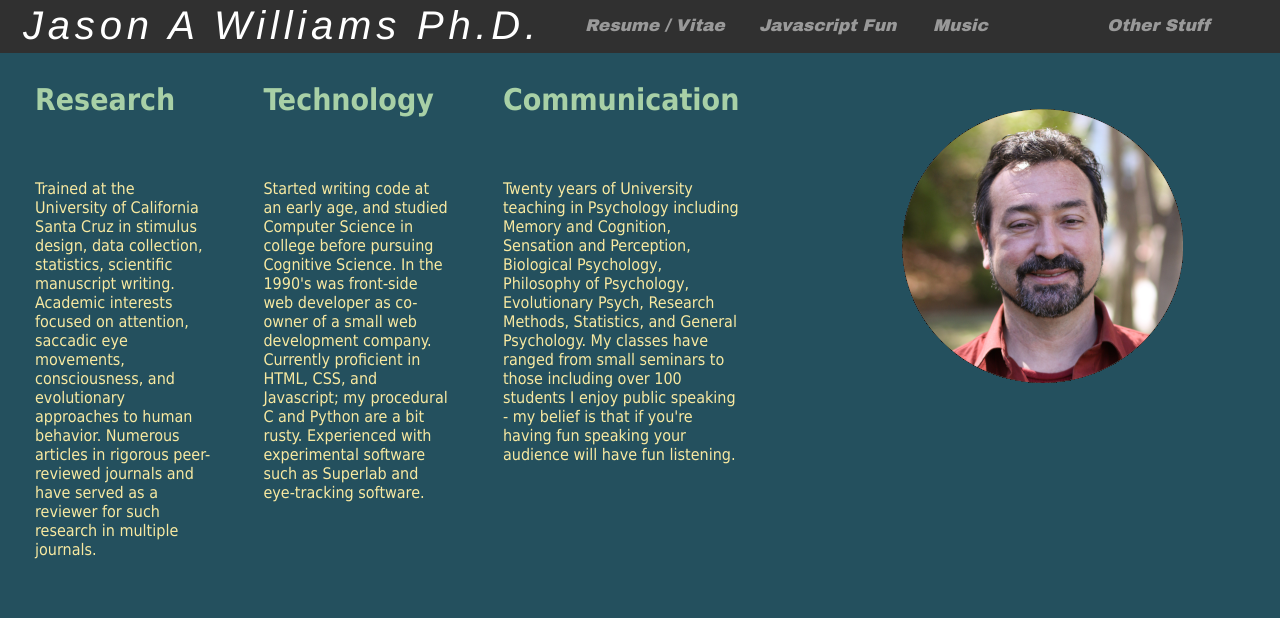
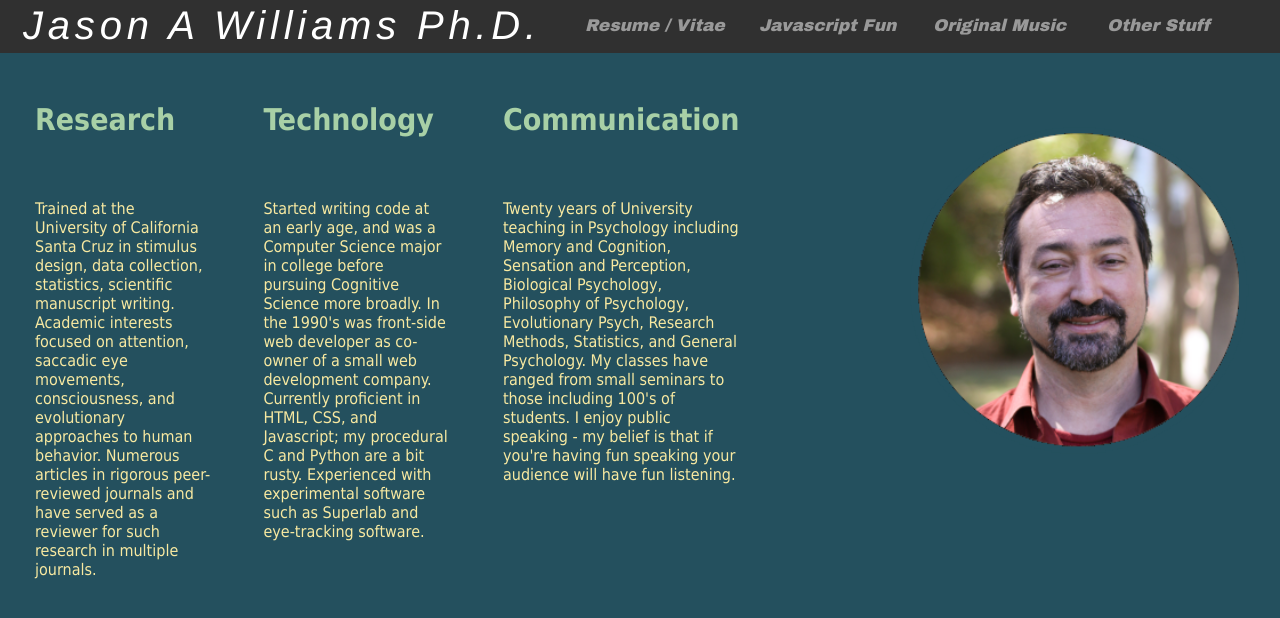
Before and after one commit to drfreudjr/drfreudjr.github.io, a plain HTML site: page index.html in a window 1280 px wide. Drawn offline with Linux system fonts and the light colour scheme.

Commit message:
Image scales to browser width

```diff
--- a/css/index.css
+++ b/css/index.css
@@ -1,4 +1,5 @@
-body 	{background-color: #24505E;}
+body 	{background-color: #24505E;
+	}
 
 #stripe { background-color: #303030;
 	  background:linear-gradient(left, #303030, #24505E);
@@ -25,11 +26,12 @@ body 	{background-color: #24505E;}
 	font-style: italic;
 	width: 170px;}
 
-p.space {font-size:80px;)}
+p.space {font-size:100px;)}
 
 #my_picture {
 	float: right;
-	margin: 0 0 0 0px;}
+	margin: 0 0 0 0px;
+	width: 30%}
 
 #columns {width: 60%;
 	font-family: tahoma, courier;}
--- a/index.html
+++ b/index.html
@@ -15,21 +15,24 @@
 	<link href="css/index.css" type="text/css" rel="stylesheet" />
 </head>
 
-<body>
+<body id = "body_id">
 
 <table id="stripe">
 	<tr id="menu_row">
 		<td id="name"> Jason A Williams Ph.D. <td/>
 		<td id="resume_link" class="menu">Resume / Vitae</td>
 		<td id="javascript_link" class="menu">Javascript Fun </td>
-		<td id="music_link" class="menu">Music </td>
+		<td id="music_link" class="menu">Original Music </td>
 		<td id="other_stuff" class="menu">Other Stuff</td>
 	<tr>
 </table>
 
-<img id="my_picture" src="images/me.png">
 
 <p id="space_below_stripe" class="space"></p>
+
+<img id="my_picture" src="images/me_cropped.png">
+
+
 
 <table id="columns">
 	<tr>
@@ -44,15 +47,15 @@
 					Numerous articles in rigorous peer-reviewed journals and have
 					served as a reviewer for such research in multiple journals.</td>
 
-		<td id="content_for_technology" class="content">	Started writing code at an early age, and studied Computer Science in college
-					before pursuing Cognitive Science. In the 1990's was front-side web developer as co-owner
+		<td id="content_for_technology" class="content">	Started writing code at an early age, and was a Computer Science major in college
+					before pursuing Cognitive Science more broadly. In the 1990's was front-side web developer as co-owner
 					of a small web development company. Currently proficient in HTML, CSS, and Javascript;
 					my procedural C and Python are a bit rusty. Experienced with experimental
 					software such as Superlab and eye-tracking software.</td>
 
 		<td id="content_for_communication" class="content">	Twenty years of University teaching in Psychology including Memory and Cognition,
 					Sensation and Perception, Biological Psychology, Philosophy of Psychology, Evolutionary Psych, Research Methods,
-					Statistics, and General Psychology. My classes have ranged from small seminars to those including over 100 students
+					Statistics, and General Psychology. My classes have ranged from small seminars to those including 100's of students.
 					I enjoy public speaking - my belief is that if you're having fun speaking your audience will have fun
 					listening.
 		</td>
--- a/js/homepage_javascript.js
+++ b/js/homepage_javascript.js
@@ -1,4 +1,6 @@
 /* Javascript for my homepages - feel free to borrow any code you like! */
+
+/* ################### MENU ELEMENT STUFF  ########################## */
 
 /* Function to swap out text of dead menu links with menu-item element passed as parameter */
 
@@ -32,3 +34,7 @@
 		menu_items[counter].addEventListener('mouseout', function() {  		// Anonymous function needed to send parameters
 			change_dead_link(menu_items[counter], menu_items_original_text[counter])}, false);	// Send element of triggered menu_item
 	}
+
+/*  ############################ END MENU STUFF ####################################### */
+
+/* ############################# SCALE PAGE TO WIDTH ################################## */
```
Also changed, not shown: images/fractal.jpg (added), images/me_cropped.png (added).
